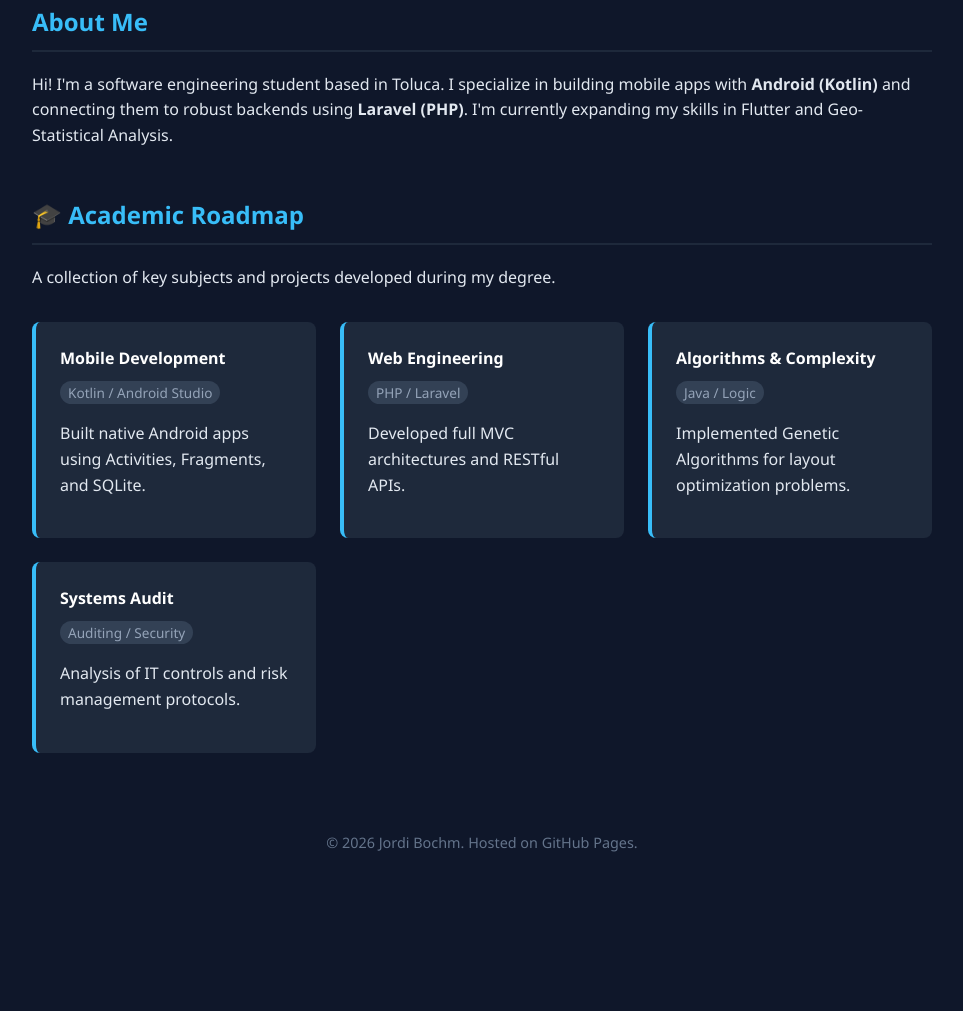
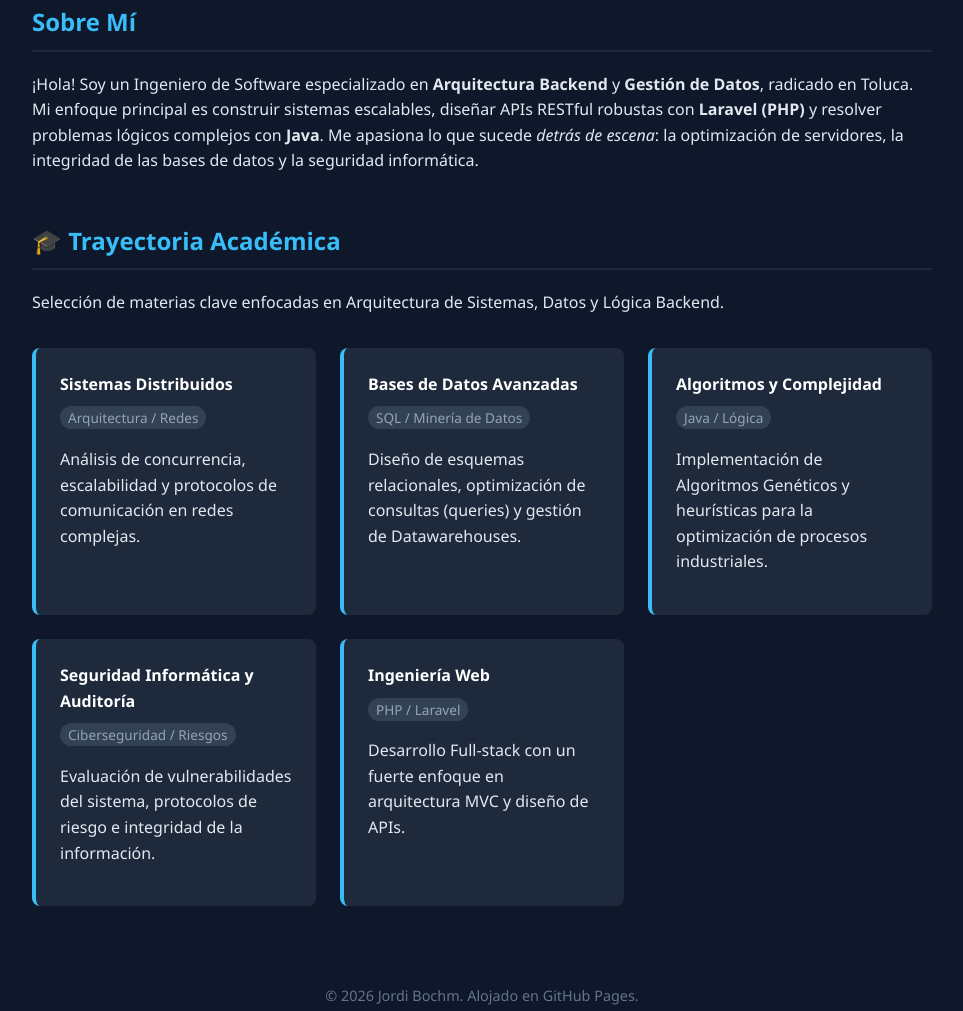
Before and after one commit to JordanBochm/JordanBochm.github.io, a plain HTML site: page index.html in a window 1280 px wide. Shown: the part 347-1358 px from the top of the page, without its empty margins (158-1121 px from the left). Before the commit the page ends 1247 px from the top, so only its background shows below. Drawn offline with Linux system fonts and the light colour scheme.

Commit message:
Translate index.html content to Spanish

```diff
--- a/index.html
+++ b/index.html
@@ -3,7 +3,7 @@
 <head>
     <meta charset="UTF-8">
     <meta name="viewport" content="width=device-width, initial-scale=1.0">
-    <title>Jordi Bochm | Software Engineer</title>
+    <title>Jordi Bochm | Ingeniero de Software Backend</title>
     <style>
         /* --- ESTILOS MODERNOS DARK MODE --- */
         :root {
@@ -70,49 +70,55 @@
 
     <header>
         <h1>Jordi Bochm</h1>
-        <div class="subtitle">Software Engineering Student | Android & Web Developer</div>
-        <a href="https://github.com/JordanBochm" class="btn">View My GitHub</a>
+        <div class="subtitle">Ingeniero de Software Backend | Datos y Arquitectura</div>
+        <a href="https://github.com/JordanBochm" class="btn">Ver mi GitHub</a>
     </header>
 
     <div class="container">
 
         <section>
-            <h2>About Me</h2>
+            <h2>Sobre Mí</h2>
             <p>
-                Hi! I'm a software engineering student based in Toluca. I specialize in building mobile apps with
-                <strong>Android (Kotlin)</strong> and connecting them to robust backends using
-                <strong>Laravel (PHP)</strong>. I'm currently expanding my skills in Flutter and Geo-Statistical Analysis.
+                ¡Hola! Soy un Ingeniero de Software especializado en <strong>Arquitectura Backend</strong> y <strong>Gestión de Datos</strong>, radicado en Toluca.
+                Mi enfoque principal es construir sistemas escalables, diseñar APIs RESTful robustas con <strong>Laravel (PHP)</strong> y resolver problemas lógicos complejos con <strong>Java</strong>.
+                Me apasiona lo que sucede <em>detrás de escena</em>: la optimización de servidores, la integridad de las bases de datos y la seguridad informática.
             </p>
         </section>
 
         <section style="margin-top: 3rem;">
-            <h2>🎓 Academic Roadmap</h2>
-            <p>A collection of key subjects and projects developed during my degree.</p>
+            <h2>🎓 Trayectoria Académica</h2>
+            <p>Selección de materias clave enfocadas en Arquitectura de Sistemas, Datos y Lógica Backend.</p>
 
             <div class="roadmap-grid">
 
                 <div class="course-card">
-                    <span class="course-title">Mobile Development</span>
-                    <span class="course-tech">Kotlin / Android Studio</span>
-                    <p>Built native Android apps using Activities, Fragments, and SQLite.</p>
+                    <span class="course-title">Sistemas Distribuidos</span>
+                    <span class="course-tech">Arquitectura / Redes</span>
+                    <p>Análisis de concurrencia, escalabilidad y protocolos de comunicación en redes complejas.</p>
                 </div>
 
                 <div class="course-card">
-                    <span class="course-title">Web Engineering</span>
-                    <span class="course-tech">PHP / Laravel</span>
-                    <p>Developed full MVC architectures and RESTful APIs.</p>
+                    <span class="course-title">Bases de Datos Avanzadas</span>
+                    <span class="course-tech">SQL / Minería de Datos</span>
+                    <p>Diseño de esquemas relacionales, optimización de consultas (queries) y gestión de Datawarehouses.</p>
                 </div>
 
                 <div class="course-card">
-                    <span class="course-title">Algorithms & Complexity</span>
-                    <span class="course-tech">Java / Logic</span>
-                    <p>Implemented Genetic Algorithms for layout optimization problems.</p>
+                    <span class="course-title">Algoritmos y Complejidad</span>
+                    <span class="course-tech">Java / Lógica</span>
+                    <p>Implementación de Algoritmos Genéticos y heurísticas para la optimización de procesos industriales.</p>
                 </div>
 
                 <div class="course-card">
-                    <span class="course-title">Systems Audit</span>
-                    <span class="course-tech">Auditing / Security</span>
-                    <p>Analysis of IT controls and risk management protocols.</p>
+                    <span class="course-title">Seguridad Informática y Auditoría</span>
+                    <span class="course-tech">Ciberseguridad / Riesgos</span>
+                    <p>Evaluación de vulnerabilidades del sistema, protocolos de riesgo e integridad de la información.</p>
+                </div>
+
+                <div class="course-card">
+                    <span class="course-title">Ingeniería Web</span>
+                    <span class="course-tech">PHP / Laravel</span>
+                    <p>Desarrollo Full-stack con un fuerte enfoque en arquitectura MVC y diseño de APIs.</p>
                 </div>
 
             </div>
@@ -121,7 +127,7 @@
     </div>
 
     <footer>
-        <p>&copy; 2026 Jordi Bochm. Hosted on GitHub Pages.</p>
+        <p>&copy; 2026 Jordi Bochm. Alojado en GitHub Pages.</p>
     </footer>
 
 </body>
```
